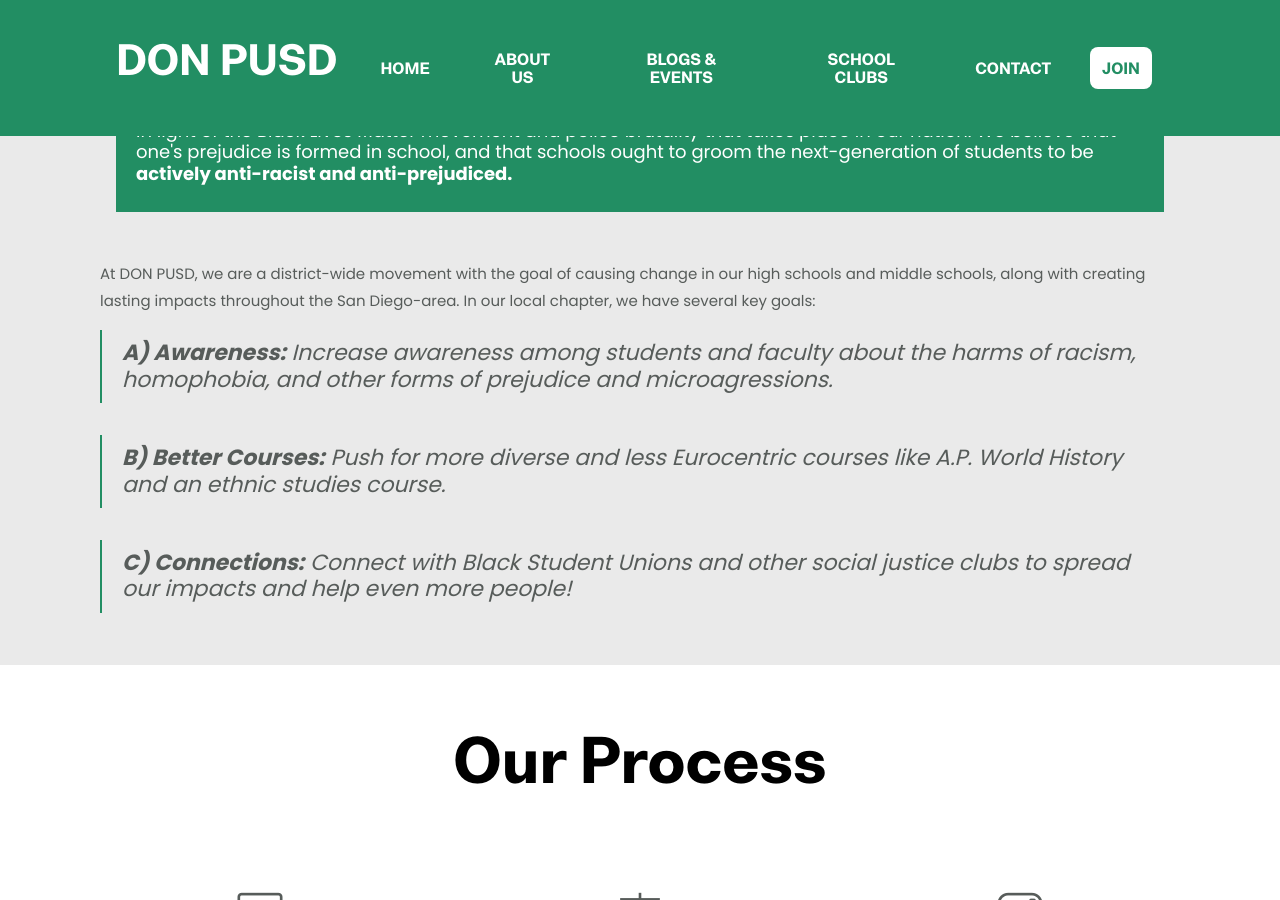
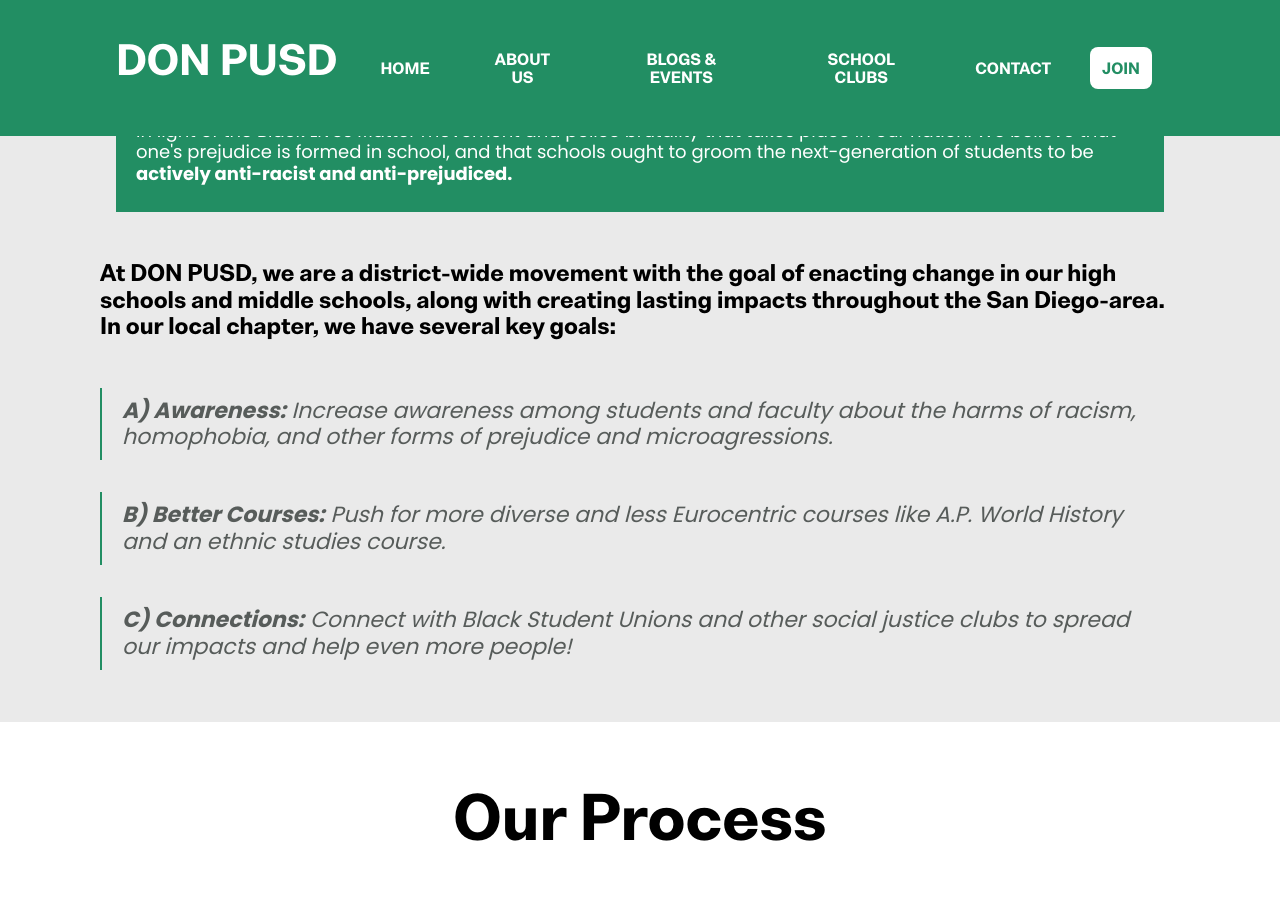
Before and after one commit to donpusd/website, a Jekyll site: the page built from _pages/about.md, in a window 1280 px wide and 900 px high, scrolled down 486 px. Built offline with Jekyll 4.4.1, drawn with Linux system fonts in a browser that asks for light colours.

```diff
--- a/_includes/about-school-clubs.html
+++ b/_includes/about-school-clubs.html
@@ -12,7 +12,7 @@
         <div class="card h-100 hover-shadow shadow">
           <div class="card-body {% if service.active %}active-bg-primary{% endif %} text-center px-4 py-5">
             <i class="{{ service.icon }} icon mb-5 d-inline-block"></i>
-            <h4 class="mb-4"><strong>{{ service.name }}</strong></h4>
+            <h4 class="mb-4 font-tertiary">{{ service.name }}</h4>
             <p>{{ service.description }}</p>
           </div>
         </div>
--- a/_includes/school-clubs-cta.html
+++ b/_includes/school-clubs-cta.html
@@ -2,6 +2,10 @@
 <section class="section bg-green-gray">
   <div class="container">
     <div class="row">
+        <div class="col-lg-10 mx-auto text-center">
+            <i class="ti-announcement icon mb-5 d-inline-block"></i>
+        </div>
+
       <div class="col-lg-10 mx-auto text-center">
           <h3 class="font-tertiary text-black">DON PUSD is currently making clubs for every PUSD high school! Join (or even open) your school's very own DON club today!</h3>
       </div>
--- a/_includes/services-section.html
+++ b/_includes/services-section.html
@@ -1,6 +1,6 @@
 {% if site.data.settings.services %}
 <!-- services -->
-<section class="section">
+<section class="section" data-background="{{site.baseurl}}/assets/images/backgrounds/bg-dots.png">
   <div class="container">
     <div class="row">
       <div class="col-12 text-center">
--- a/_layouts/school-clubs.html
+++ b/_layouts/school-clubs.html
@@ -6,7 +6,7 @@
 
 <section class="section bg-gray">
   <div class="container">
-      <h2 class="section-title">Individual School Clubs</h2>
+      <h2 class="section-title">Individual School Club Information</h2>
       <div class="col-md mt-0 mb-0">
         {{ content }}
     </div>
--- a/_pages/about.md
+++ b/_pages/about.md
@@ -4,7 +4,9 @@
 author: Aditya Mavalankar
 ---
 
-At DON PUSD, we are a district-wide movement with the goal of causing change in our high schools and middle schools, along with creating lasting impacts throughout the San Diego-area. In our local chapter, we have several key goals:
+<h4 class="section-title mb-5 mt-4">At DON PUSD, we are a district-wide movement with the goal of enacting change in our high schools and middle schools, along with creating lasting impacts throughout the San Diego-area. In our local chapter, we have several key goals:</h4>
+
+
 
  > **A) Awareness:** Increase awareness among students and faculty about the harms of racism, homophobia, and other forms of prejudice and microagressions.
 
```
